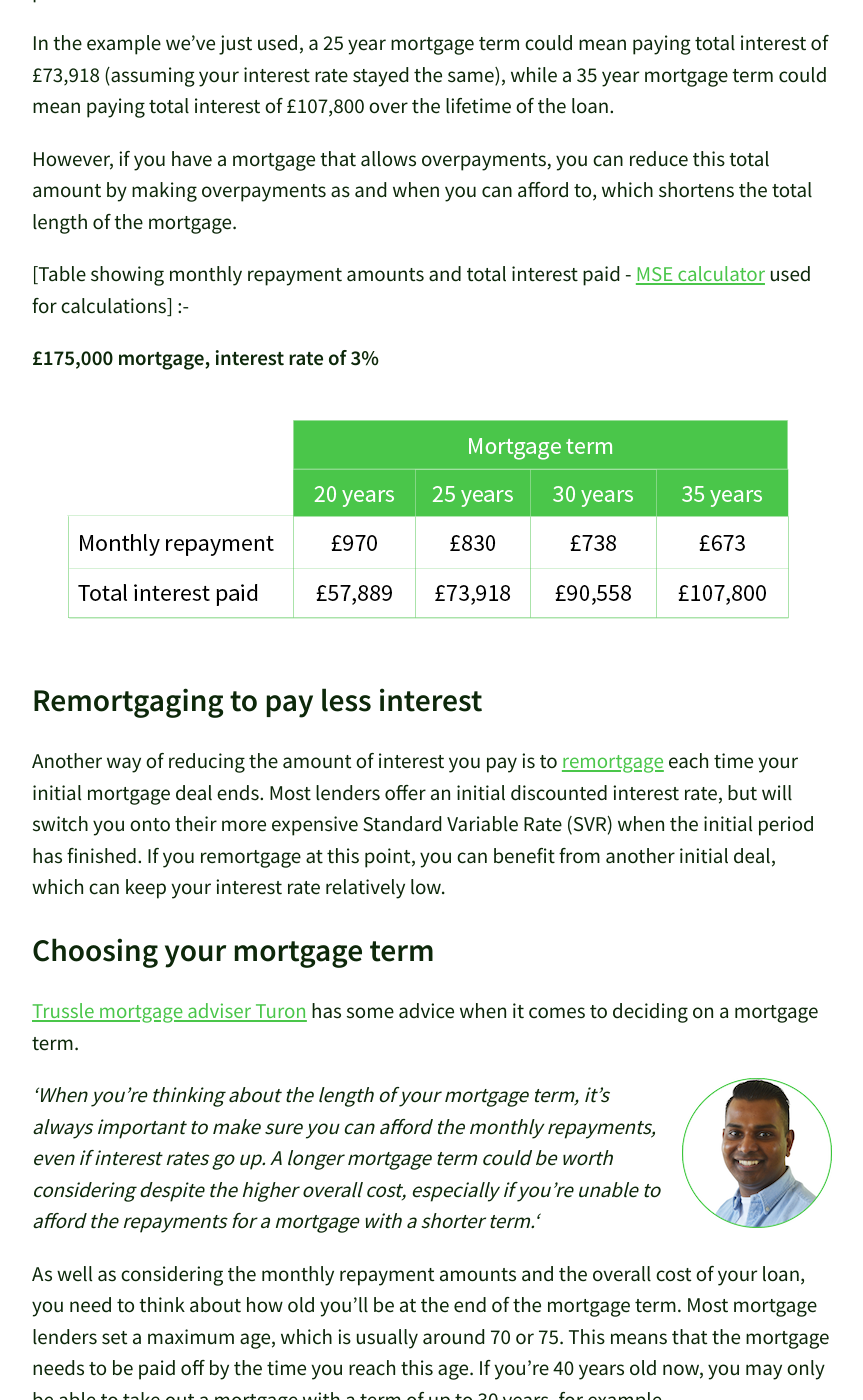
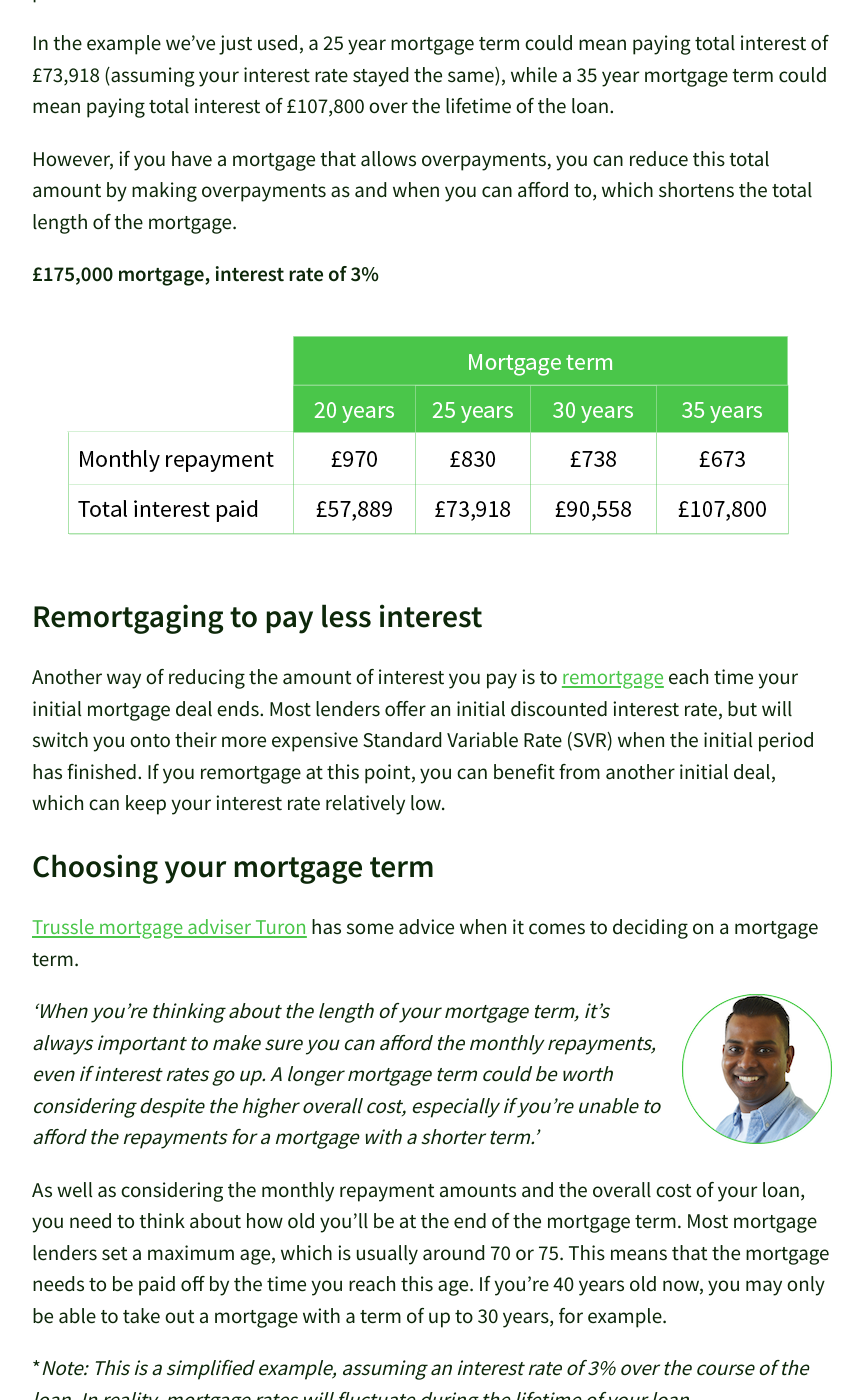
Before and after one commit to olitrussle/blog, a Jekyll site: the page built from _posts/2017-05-30-how-the-mortgage-term-affects-cost-of-mortgage.md, in a window 1280 px wide and 1400 px high, scrolled down 2301 px. Shown: the whole window, without its empty margins (208-1071 px from the left). Built offline with Jekyll 4.4.1, drawn with Linux system fonts in a browser that asks for light colours; comment, search, counter and statistics services are not loaded.

Commit message:
Updated 2017-05-30-how-the-mortgage-term-affects-cost-of-mortgage.md

```diff
--- a/_posts/2017-05-30-how-the-mortgage-term-affects-cost-of-mortgage.md
+++ b/_posts/2017-05-30-how-the-mortgage-term-affects-cost-of-mortgage.md
@@ -42,8 +42,6 @@ In the example we’ve just used, a 25 year mortgage term could mean paying tota
 
 However, if you have a mortgage that allows overpayments, you can reduce this total amount by making overpayments as and when you can afford to, which shortens the total length of the mortgage.
 
-[Table showing monthly repayment amounts and total interest paid - [MSE calculator](http://www.moneysavingexpert.com/mortgages/mortgage-rate-calculator) used for calculations] :-
-
 
 **£175,000 mortgage, interest rate of 3%**
 
@@ -59,7 +57,7 @@ Another way of reducing the amount of interest you pay is to [remortgage](https:
 
 {% include image/right.html filename="2ron1.png" alt="Image of 2ron1" %}
 
-*‘When you’re thinking about the length of your mortgage term, it’s always important to make sure you can afford the monthly repayments, even if interest rates go up. A longer mortgage term could be worth considering despite the higher overall cost, especially if you’re unable to afford the repayments for a mortgage with a shorter term.‘*
+*‘When you’re thinking about the length of your mortgage term, it’s always important to make sure you can afford the monthly repayments, even if interest rates go up. A longer mortgage term could be worth considering despite the higher overall cost, especially if you’re unable to afford the repayments for a mortgage with a shorter term.’*
 
 As well as considering the monthly repayment amounts and the overall cost of your loan, you need to think about how old you’ll be at the end of the mortgage term. Most mortgage lenders set a maximum age, which is usually around 70 or 75. This means that the mortgage needs to be paid off by the time you reach this age. If you’re 40 years old now, you may only be able to take out a mortgage with a term of up to 30 years, for example.
 
```
